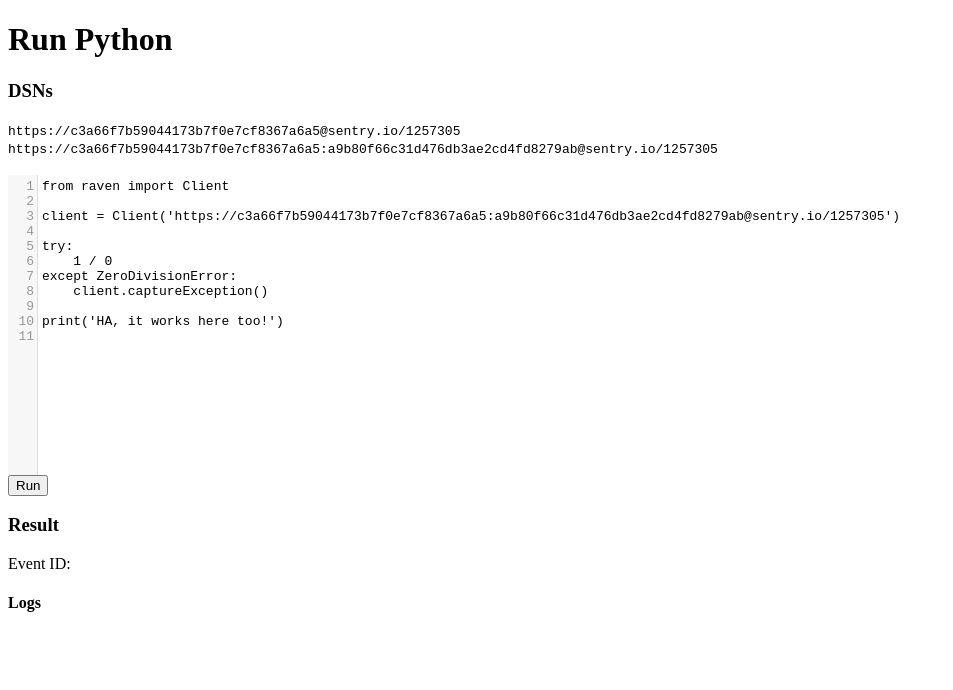
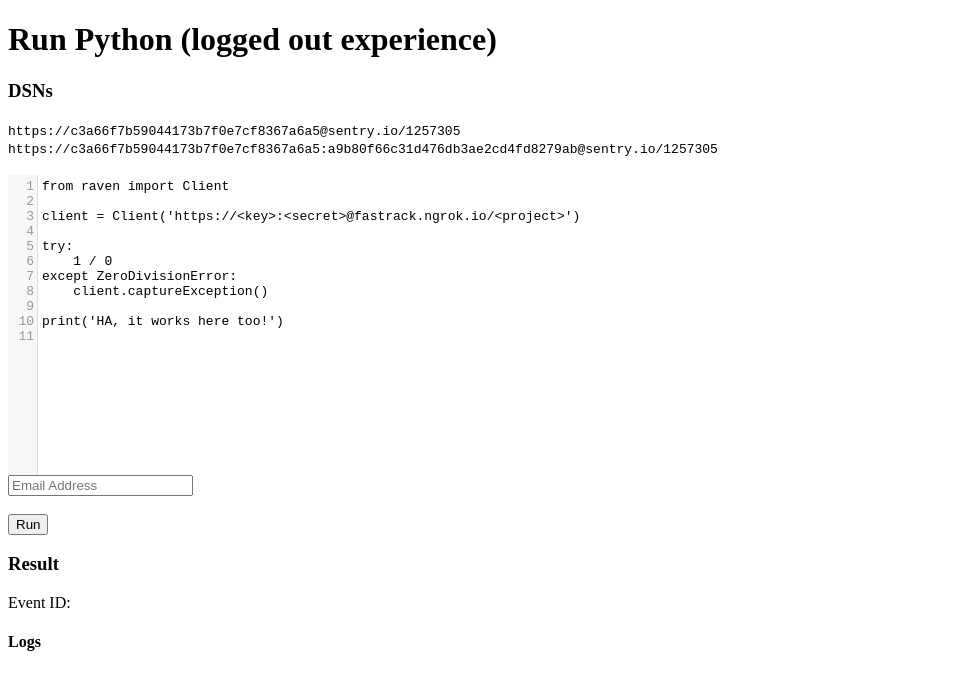
Before and after one commit to ehfeng/fastrack, a plain HTML site: page index.html in a window 1280 px wide. Both pictures are taken after a click on the button "Run". Shown: the whole page, without its empty margins (0-953 px from the left). Drawn offline with nearby package versions, Linux system fonts and the light colour scheme; no server answers.

Commit message:
support for logged out users with ngrok to a local sentry server

```diff
--- a/index.html
+++ b/index.html
@@ -10,7 +10,7 @@
 	<script type="text/javascript" src="https://codemirror.net/mode/python/python.js"></script>
 </head>
 <body>
-<h1>Run Python</h1>
+<h1>Run Python (logged out experience)</h1>
 <div>
 	<h3>DSNs</h3>
 	<code>https://c3a66f7b59044173b7f0e7cf8367a6a5@sentry.io/1257305</code>
@@ -22,7 +22,7 @@
 <textarea id="code">
 from raven import Client
 
-client = Client('https://c3a66f7b59044173b7f0e7cf8367a6a5:a9b80f66c31d476db3ae2cd4fd8279ab@sentry.io/1257305')
+client = Client('https://<key>:<secret>@fastrack.ngrok.io/<project>')
 
 try:
     1 / 0
@@ -31,11 +31,14 @@
 
 print('HA, it works here too!')
 </textarea>
-
+<div>
+  <input id="email" placeholder="Email Address" />
+</div>
+<br>
 <button id="button">Run</button>
 <br>
 <h3>Result</h3>
-<div>Event ID: <span id="event_id"></span></div>
+<div>Event ID: <a id="event_id"></a></div>
 <h4>Logs</h4>
 <div id="result"></div>
 
@@ -58,12 +61,13 @@
   		method: "POST",
   		headers: {'Content-Type': 'application/json'},
   		url: language_function[language],
-  		data: JSON.stringify({email: 'g@sentry.io', code: editor.getValue()}),
+  		data: JSON.stringify({email: $('#email').val(), code: editor.getValue()}),
   		dataType: "json"
   	}).done(function(msg) {
-  		console.log(msg);
   		$('#result').text(msg.logs);
+      let url = "http://dev.getsentry.net:8000/organizations/" + msg.slug + "/event/" + $.trim(msg.event_id) + "/";
   		$('#event_id').text(msg.event_id);
+      $('#event_id').attr('href', url);
   	})
   });
 </script>
```
Also changed, not shown: 1 other file.
